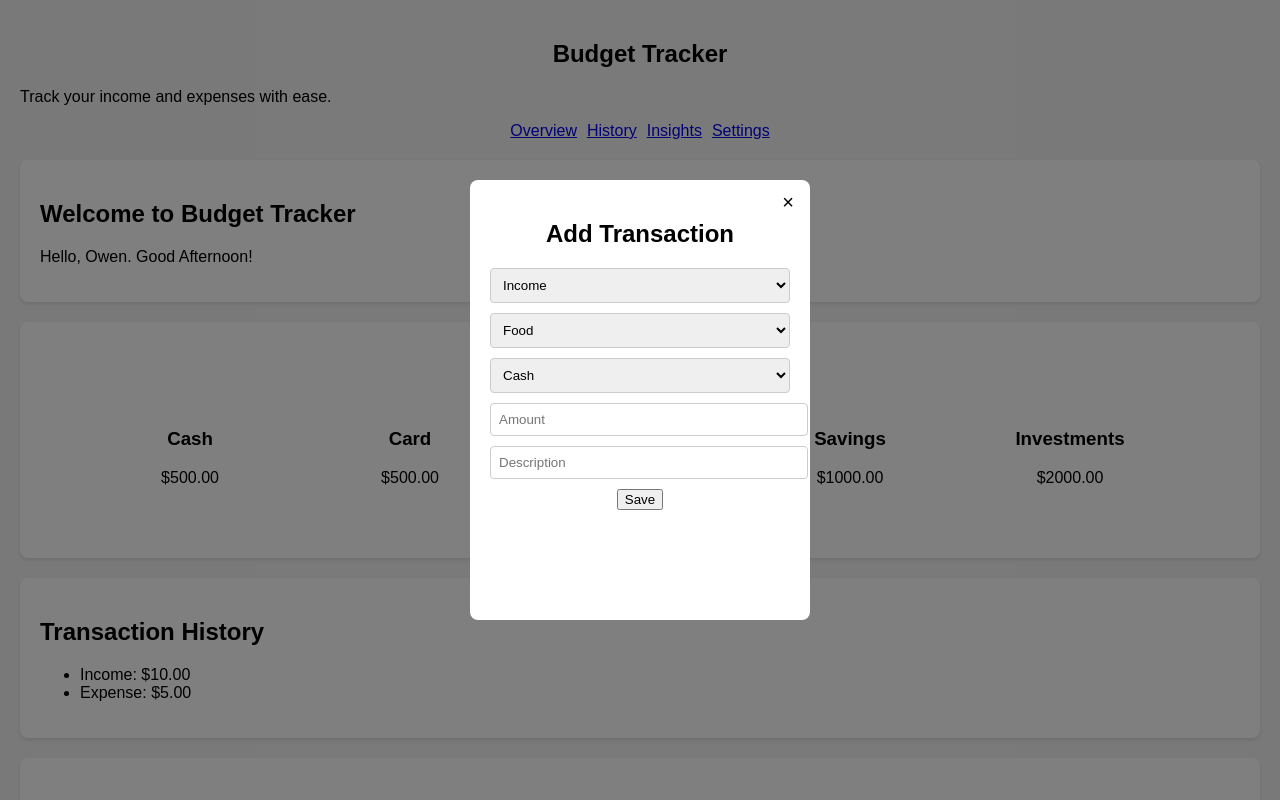
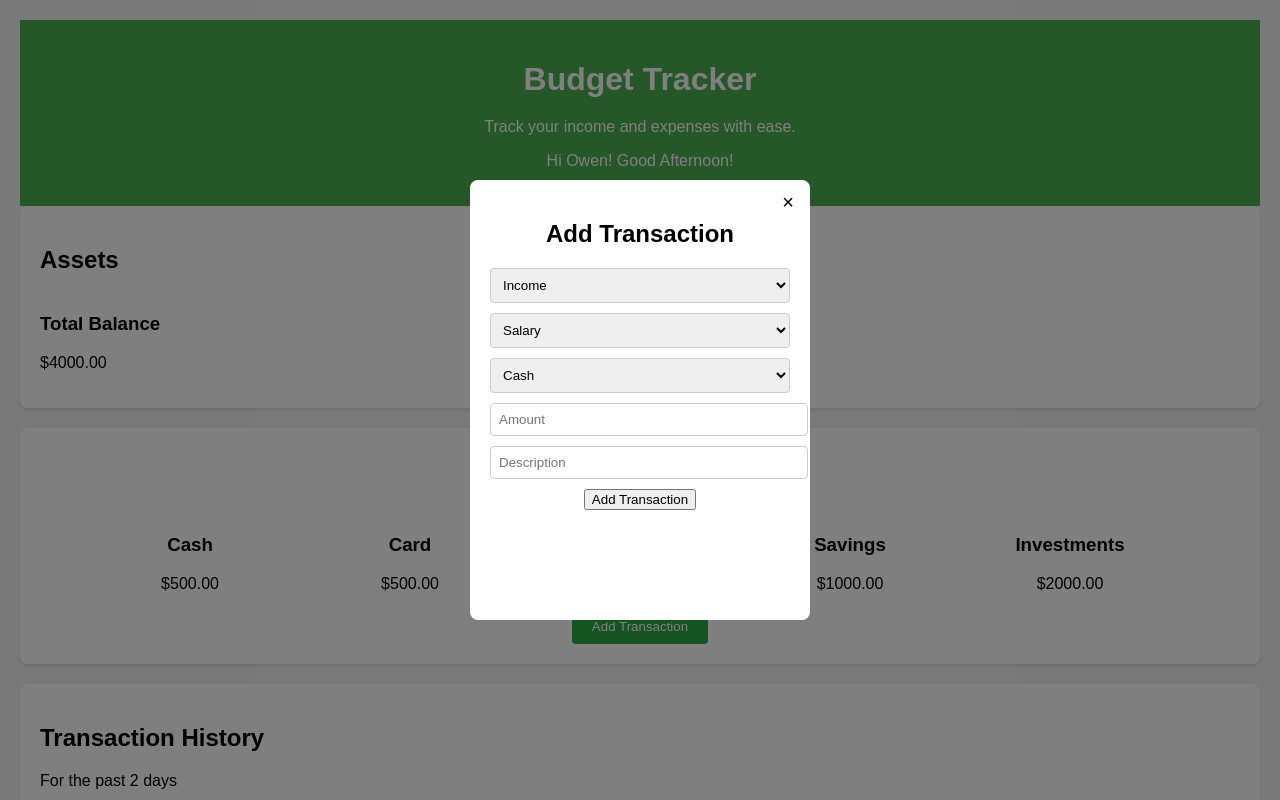
Before and after one commit to iamoen28/budget-tracker, a React (Vite) app in the folder budget_tracker/: page / in a window 1280 px wide. Both pictures are taken after a click on the button "Add Transaction". Shown: the top 800 px of the page. Built offline with nearby package versions, Linux system fonts and the light colour scheme.

Commit message:
Dependent category dropdown working already

```diff
--- a/budget_tracker/index.html
+++ b/budget_tracker/index.html
@@ -8,6 +8,7 @@
   </head>
   <body>
     <div id="root"></div>
+    <div id="modal-root"></div>
     <script type="module" src="/src/main.jsx"></script>
   </body>
 </html>
--- a/budget_tracker/src/App.jsx
+++ b/budget_tracker/src/App.jsx
@@ -1,67 +1,9 @@
 import { useState } from 'react'
-//import balancecard
-import BalanceList from './components/BalanceList'
-
-//greeting component
-const Greeting = ({ name, timeofday }) => {
-  return (
-    <div>
-      <p>Hello, {name}. Good {timeofday}!</p>
-    </div>
-  )
-}
-//transaction component formatting for the history section, takes in type and amount as props and formats them for display
-const Transaction = ({ type, amount }) => (
-  <li>{type}: ${amount.toFixed(2)}</li>
-)
-
-const Dropdown = ({ options, value, onChange }) => (
-  <select value={value} onChange={onChange}>
-    {options.map((option) => (
-      <option key={option} value={option}>
-        {option}
-      </option>
-    ))}
-  </select>
-)
-
-//create a form component for adding transactions, with dropdowns for type, category, and account type, and input fields for amount and description. It should handle form submission and call the onAdd function passed as a prop with the transaction details.
-const Form = ({ onAdd, categories, accountTypes }) => {
-  const [type, setType] = useState('Income')
-  const [category, setCategory] = useState(categories[0])
-  const [accountType, setAccountType] = useState(accountTypes[0])
-  const [amount, setAmount] = useState('')
-  const [description, setDescription] = useState('')
-
-  const handleSubmit = (e) => {
-    e.preventDefault()
-    onAdd(type, category, accountType, parseFloat(amount), description)
-    setAmount('')
-    setDescription('')
-  }
-
-  return (
-    <form onSubmit={handleSubmit}>
-      <Dropdown options={['Income', 'Expense']} value={type} onChange={(e) => setType(e.target.value)} />
-      <Dropdown options={categories} value={category} onChange={(e) => setCategory(e.target.value)} />
-      <Dropdown options={accountTypes} value={accountType} onChange={(e) => setAccountType(e.target.value)} />
-      <input
-        type="number"
-        value={amount}
-        onChange={(e) => setAmount(e.target.value)}
-        placeholder="Amount"
-        required
-      />
-      <input
-        type="text"
-        value={description}
-        onChange={(e) => setDescription(e.target.value)}
-        placeholder="Description"
-      />
-      <button className='save-transaction-btn' type="submit">Save</button>
-    </form>
-  )
-}
+import Header from './components/Header/Header.jsx'
+import BalanceCard from './components/BalanceCard/BalanceCard.jsx'
+import BalanceList from './components/BalanceCard/BalanceList.jsx'
+import TransactionList from './components/Transactions/TransactionsList.jsx'
+import TransactionForm from './components/Transactions/TransactionForm.jsx'
 
 
 //modal component, takes in isOpen and onClose props to control visibility and handle closing. It renders its children content when isOpen is true and provides an overlay that closes the modal when clicked outside of the modal content.
@@ -80,15 +22,21 @@ function Modal({ isOpen, onClose, children }) {
   );
 }
 
-
 //main app component, manages state for the initial balance and modal visibility. It renders the header, navigation, budget overview with current balance, transaction history, and insights sections. It also includes a button to open the modal for adding new transactions.
 const App = () => {
   //variables and state
+  console.log('App component rendered')
   const name = 'Owen'
+
+  const transactiontype = {
+    Income: ['Salary', 'Freelance', 'Investments', 'Other'],
+    Expense: ['Food', 'Transport', 'Entertainment', 'Other']
+  }
+
   const categories = ['Food', 'Transport', 'Entertainment', 'Other'] //soon will be connected to database
-  const inc_categories = ['Salary', 'Freelance', 'Investments', 'Other'] //soon will be connected to database
-  const accountTypes = ['Cash', 'Card', 'Other'] //soon will be connected to database
-  const Accounts = [{
+
+  //initial account balances, soon will be connected to database
+  const [account,setAccounts] = useState([{
     name: 'Cash',
     balance: 500
   }, {
@@ -102,55 +50,64 @@ const App = () => {
   },{
     name: 'Investments',
     balance: 2000
-  }]
+  }])
 
-  const [initialBalance, setCount] = useState(1000)
-  const timeofday = datetime => {
-    const hour = datetime.getHours()
-    if (hour < 12) return 'Morning'
-    if (hour < 18) return 'Afternoon'
-    return 'Evening'
-  }
+  const accountTypes = account.map(account => account.name) //get the account types from the account state, soon will be connected to database
+
+  //dummy transaction data for the past 2 days, soon will be connected to database
+  const transactionData = [
+    { date: '2024-06-01', type: 'Income', amount: 1000 },
+    { date: '2024-06-02', type: 'Expense', amount: 200 },
+    { date: '2024-06-02', type: 'Expense', amount: 50 },
+  ]
+
 
   //modal
   const [isModalOpen, setIsModalOpen] = useState(false)
 
+  const handleAddTransaction = (type, category, accountType, amount, description) => {
+    console.log('New transaction added:', { type, category, accountType, amount, description })
+    if (type === 'Income') {
+      setAccounts(prev => prev.map((account, index) => {
+        if (account.name === accountType) {
+          return { ...account, balance: account.balance + amount }
+        }
+        return account
+      }))
+    } else {
+      console.log('Adding expense:', amount)
+      setAccounts(prev => prev.map((account, index) => {
+        if (account.name === accountType) {
+          return { ...account, balance: account.balance - amount }
+        }
+        return account
+      }))
+    }
+  }
+
 
   return (
     <div className="App">
-      <section className="header">
-        <h1>Budget Tracker</h1>
-        <p>Track your income and expenses with ease.</p>
-      </section>
-
-      <nav className="navbar">
-        <a href="#overview">Overview</a>
-        <a href="#history">History</a>
-        <a href="#insights">Insights</a>
-        <a href="#settings">Settings</a>
-      </nav>
-
-      <section className="card">
-        <h2>Welcome to Budget Tracker</h2>
-        <Greeting name={name} timeofday={timeofday(new Date())} />
+      <Header />
+      <section className="card" id='assets'>
+        <h2>Assets</h2>
+        <BalanceCard balance={account.reduce((total, account) => total + account.balance, 0)} name="Total Balance" />
       </section>
 
       <section className="card" id = "overview">
-        <h2>Budget Overview</h2>
-        <BalanceList balances={(Accounts)} />
+        <h2>Accounts</h2>
+        <BalanceList balances={(account)} />
+
         <Modal isOpen={isModalOpen} onClose={() => setIsModalOpen(false)}>
-        <h2>Add Transaction</h2>
-          <Form onAdd={(type, category, accountType, amount, description) => {
-            console.log('New transaction added:', { type, category, accountType, amount, description })
-            if (type === 'Income') {
+          <h2>Add Transaction</h2>
 
-              setCount(prev => prev + amount)
-            } else {
+          <TransactionForm
+          onAdd={handleAddTransaction}
+          categories={transactiontype}
+          accountTypes={accountTypes}
+          />
+        </Modal>
 
-              setCount(prev => prev - amount)
-            }
-          }} categories={categories} accountTypes={accountTypes} />
-        </Modal>
         <button className="add-transaction-btn" onClick={() => setIsModalOpen(true)}>
         Add Transaction
       </button>
@@ -158,9 +115,16 @@ const App = () => {
 
       <section className="card">
         <h2>Transaction History</h2>
+        <p>For the past 2 days</p>
         <ul>
-          <Transaction type="Income" amount={10} />
-          <Transaction type="Expense" amount={5} />
+          {transactionData.map((tx, index) => (
+          <TransactionList
+            key={index}
+            date={tx.date}
+            type={tx.type}
+            amount={tx.amount}
+          />
+        ))}
         </ul>
       </section>
 
@@ -168,10 +132,6 @@ const App = () => {
         <h2>Budget Insights</h2>
         <p>You have a positive balance. Keep it up!</p>
       </section>
-
-
-
-
     </div>
   )
 }
--- /dev/null
+++ b/budget_tracker/src/components/Header/Header.css
@@ -0,0 +1,7 @@
+/*Header Style*/
+.header {
+  background-color: #4CAF50;
+  color: white;
+  padding: 20px;
+  text-align: center;
+}
--- /dev/null
+++ b/budget_tracker/src/components/Header/Header.jsx
@@ -0,0 +1,22 @@
+//Header component, displays the app title
+import './Header.css'
+
+const Header = () => {
+  const name = 'Owen'
+  const timeofday = datetime => {
+  const hour = datetime.getHours()
+  if (hour < 12) return 'Morning'
+  if (hour < 18) return 'Afternoon'
+  return 'Evening'
+  }
+
+  return(
+  <div className='header'>
+    <h1>Budget Tracker</h1>
+    <p>Track your income and expenses with ease.</p>
+    <p>Hi {name}! Good {timeofday(new Date())}!</p>
+  </div>
+  )
+}
+
+export default Header
--- /dev/null
+++ b/budget_tracker/src/components/Transactions/TransactionForm.jsx
@@ -0,0 +1,64 @@
+//this is the component for the form that will be used to add transactions
+import { useState } from 'react'
+
+
+
+//dropdown component for selecting type, category, and account type
+const Dropdown = ({ options, value, onChange }) => (
+  <select value={value} onChange={onChange}>
+    {options.map((option) => (
+      <option key={option} value={option}>
+        {option}
+      </option>
+    ))}
+  </select>
+)
+
+//create a form component for adding transactions, with dropdowns for type, category, and account type, and input fields for amount and description. It should handle form submission and call the onAdd function passed as a prop with the transaction details.
+const TransactionForm = ({ onAdd, categories, accountTypes }) => {
+
+
+  const [type, setType] = useState('Income') //state for the type of transaction, default is income
+  //category should be based on the type, so if type is income, category should be based on the income categories, and if type is expense, category should be based on the expense categories. This will be implemented in the future when the categories are connected to the database.
+  const [category, setCategory] = useState(categories['Income'][0]) //state for the category of the transaction, default is the first category in the list
+  const [accountType, setAccountType] = useState(accountTypes[0]) //state for the account type of the transaction, default is the first account type in the list
+  const [amount, setAmount] = useState('') //state for the amount of the transaction, default is an empty string
+  const [description, setDescription] = useState('') //state for the description of the transaction, default is an empty string
+
+  const handleTypeChange = (e) => {
+    const selectedType = e.target.value
+    setType(selectedType) //update the type state when the type dropdown value changes
+    setCategory(categories[selectedType][0]) //reset the category to the first category in the list when the type changes
+  }
+
+  const handleSubmit = (e) => {
+      e.preventDefault() //prevent the default form submission behavior
+      onAdd(type, category, accountType, parseFloat(amount), description) //call the onAdd function passed as a prop with the transaction details
+      setAmount('') //reset the amount field to an empty string
+      setDescription('') //reset the description field to an empty string
+  }
+
+  return (
+      <form onSubmit={handleSubmit}>
+          <Dropdown options={['Income', 'Expense', 'Transfer']} value={type} onChange={handleTypeChange} />
+          <Dropdown options={categories[type]} value={category} onChange={(e) => setCategory(e.target.value)} />
+          <Dropdown options={accountTypes} value={accountType} onChange={(e) => setAccountType(e.target.value)} />
+          <input
+              type="number"
+              placeholder="Amount"
+              value={amount}
+              onChange={(e) => setAmount(e.target.value)}
+          />
+          <input
+              type="text"
+              placeholder="Description"
+              value={description}
+              onChange={(e) => setDescription(e.target.value)}
+          />
+          <button type="submit">Add Transaction</button>
+      </form>
+  )
+
+}
+
+export default TransactionForm
--- a/budget_tracker/src/components/Transactions.jsx
+++ b/budget_tracker/src/components/Transactions/TransactionsList.jsx
@@ -1,6 +1,6 @@
 //transaction history list item component
-const Transaction = ({ date ,type, amount }) => (
+const TransactionList = ({ date ,type, amount }) => (
   <li>{date}: {type}: ${amount.toFixed(2)}</li>
 )
 
-export default Transaction
+export default TransactionList
```
Also changed, not shown: budget_tracker/src/components/TransactionList.jsx (deleted, +0 -13 lines), budget_tracker/src/components/BalanceCard/BalanceCard.css (renamed from budget_tracker/src/components/BalanceCard.css), budget_tracker/src/components/BalanceCard/BalanceCard.jsx (renamed from budget_tracker/src/components/BalanceCard.jsx), budget_tracker/src/components/BalanceCard/BalanceList.jsx (renamed from budget_tracker/src/components/BalanceList.jsx).
